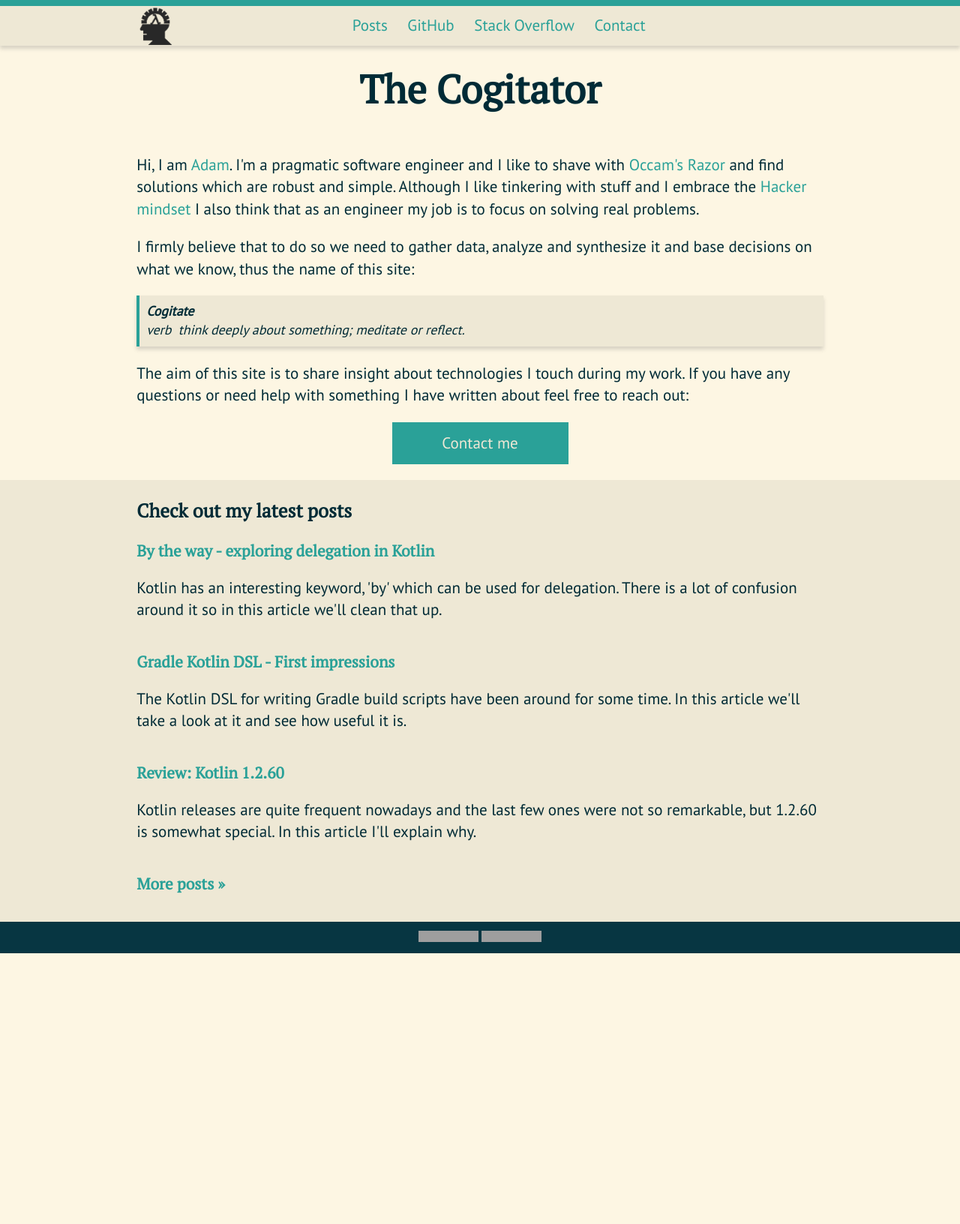
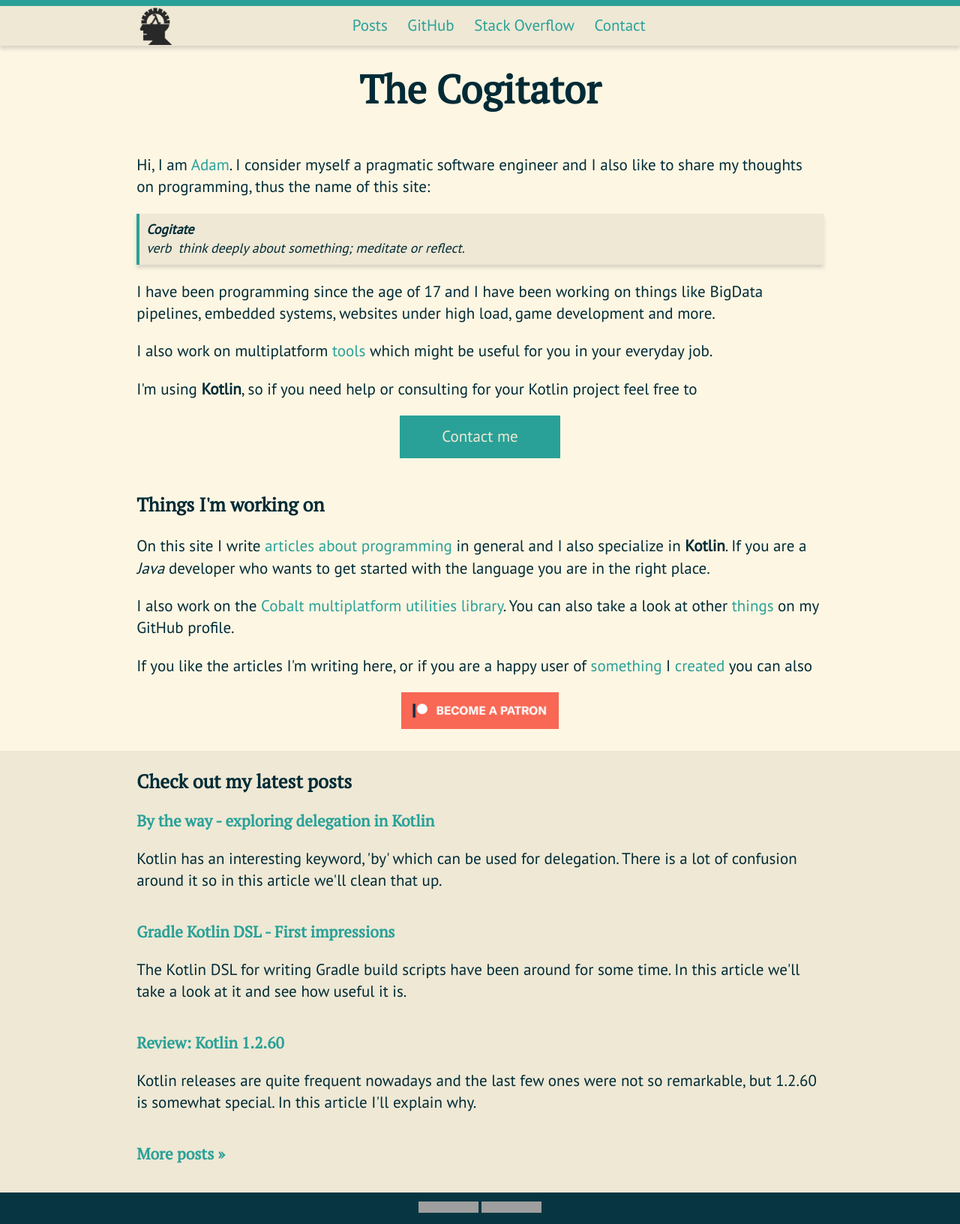
Before and after one commit to Hexworks/the-cogitator, a Jekyll site: the page built from index.html, in a window 1280 px wide. Shown: the whole page at 75% size. Built offline with Jekyll 4.4.1, drawn with Linux system fonts in a browser that asks for light colours; before the commit the page ends 1271 px from its top, so only the background shows below that; grey boxes are pictures that could not be loaded.

Commit message:
Update intro

```diff
--- a/_config.yml
+++ b/_config.yml
@@ -1,5 +1,5 @@
 title: The Cogitator
-email: adam.arold@appcraft.hu
+email: info@hexworks.org
 description: >
   I'm Adam Arold and my aim with this site is to share insight about technologies I touch during my work. If you have any questions feel free to reach out using the Contact link above.
 baseurl: ""
--- a/css/main.scss
+++ b/css/main.scss
@@ -28,7 +28,7 @@ $bright-background-color: #fdf6e3;
 $dark-background-color: #eee8d5;
 
 // decoration
-$box-shadow: 0px 4px 5px 0px rgba(105,105,105,0.25);
+$box-shadow: 0px 4px 5px 0px rgba(105, 105, 105, 0.25);
 
 // general rules
 * {
@@ -172,27 +172,36 @@ h4 {
   background: url("/assets/logo_70.png");
   height: $sub-one-liner-height;
   width: $sub-one-liner-height;
-  background-size:cover;
+  background-size: cover;
   margin: 0.1em 0 0 0;
   text-decoration: none;
 }
 
-#contact-button {
+.contact-button {
   display: block;
   margin: $logical-separator-spacing auto;
   line-height: $one-liner-height;
-  padding: 0 $one-liner-height;
   background: $accent-color;
   color: $dark-background-color;
-  width: 6em;
+  width: 10em;
   text-align: center;
   border: 0.1em $accent-color solid;
+
+  &:hover {
+    text-decoration: none;
+    background: $dark-background-color;
+    color: $bright-foreground-color;
+  }
 }
 
-#contact-button:hover {
-  text-decoration: none;
-  background: $dark-background-color;
-  color: $bright-foreground-color;
+.patron-button {
+  display: block;
+  margin: $logical-separator-spacing auto;
+  width: 10em;
+
+  img {
+    width: 10em;
+  }
 }
 
 #home a:hover {
--- a/index.html
+++ b/index.html
@@ -7,24 +7,32 @@ layout: default
     </header>
     <p>
         Hi, I am <a href="mailto:arold.adam@gmail.com">Adam</a>.
-        I'm a pragmatic software engineer and I like to shave with
-        <a href="https://en.wikipedia.org/wiki/Occam%27s_razor">Occam's Razor</a>
-        and find solutions which are robust and simple.
-        Although I like tinkering with stuff and I embrace the
-        <a href="http://www.catb.org/esr/faqs/hacker-howto.html">Hacker mindset</a>
-        I also think that as an engineer my job is to focus on solving real problems.
-    </p>
-    <p>
-        I firmly believe that to do so we need to gather data, analyze and synthesize it
-        and base decisions on what we know, thus the name of this site:
+        I consider myself a pragmatic software engineer and I also like to share my thoughts on programming,
+        thus the name of this site:
     </p>
     <blockquote>
         <strong>Cogitate</strong><br/>
         <em>verb</em>&nbsp;&nbsp;think deeply about something; meditate or reflect.
     </blockquote>
     <p>
-        The aim of this site is to share insight about technologies I touch during my work.
-        If you have any questions or need help with something I have written about feel free to reach out:
+        I have been programming since the age of 17 and I have been working on things like
+        BigData pipelines, embedded systems, websites under high load, game development and more.
     </p>
-    <a id="contact-button" href="mailto:{{site.email}}">Contact me</a>
+    <p>
+        I also work on multiplatform <a href="https://github.com/Hexworks/cobalt">tools</a>
+        which might be useful for you in your everyday job.
+    </p>
+    <p>I'm using <strong>Kotlin</strong>, so if you need help or consulting for your Kotlin project feel free to</p>
+    <a class="contact-button" href="mailto:{{site.email}}">Contact me</a>
+    <h3>Things I'm working on</h3>
+    <p>On this site I write <a href="http://127.0.0.1:4000/posts.html">articles about programming</a> in general and I
+        also
+        specialize in <strong>Kotlin</strong>. If you are a <em>Java</em> developer who wants to get started with the language you are in the
+    right place.</p>
+    <p>I also work on the <a href="https://github.com/Hexworks/cobalt">Cobalt multiplatform utilities library</a>.
+    You can also take a look at other <a href="https://github.com/adam-arold">things</a> on my GitHub profile.</p>
+    <p>If you like the articles I'm writing here, or if you are a happy user of <a href="https://github.com/Hexworks/cobalt">something</a> I
+        <a href="https://github.com/Hexworks/zircon">created</a> you can also</p>
+    <a class="patron-button" href="https://www.patreon.com/join/addamsson?"><img alt="Patreon button" src="assets/become_a_patron.png"/></a>
+
 </div>
```
Also changed, not shown: assets/become_a_patron.png (added).
